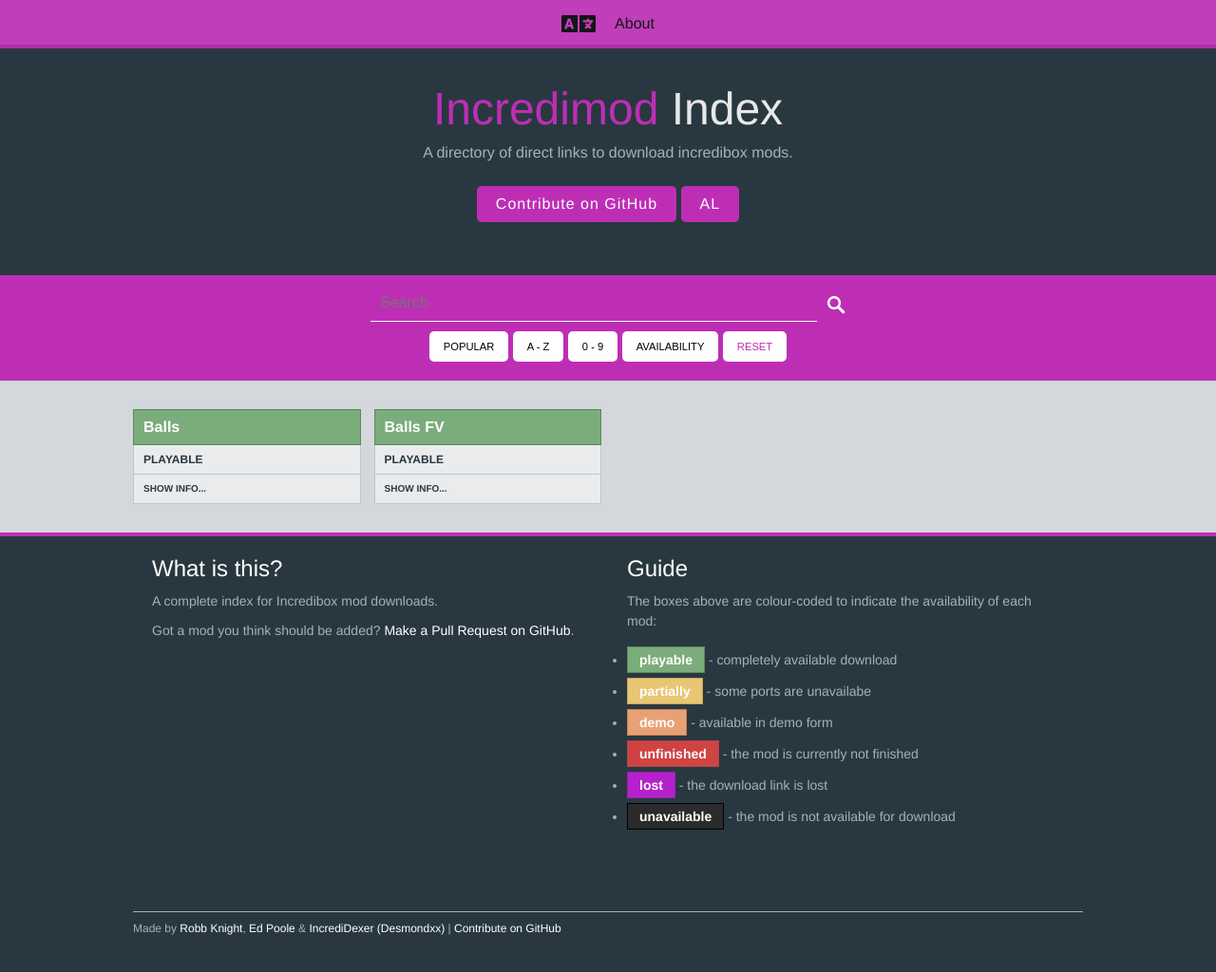
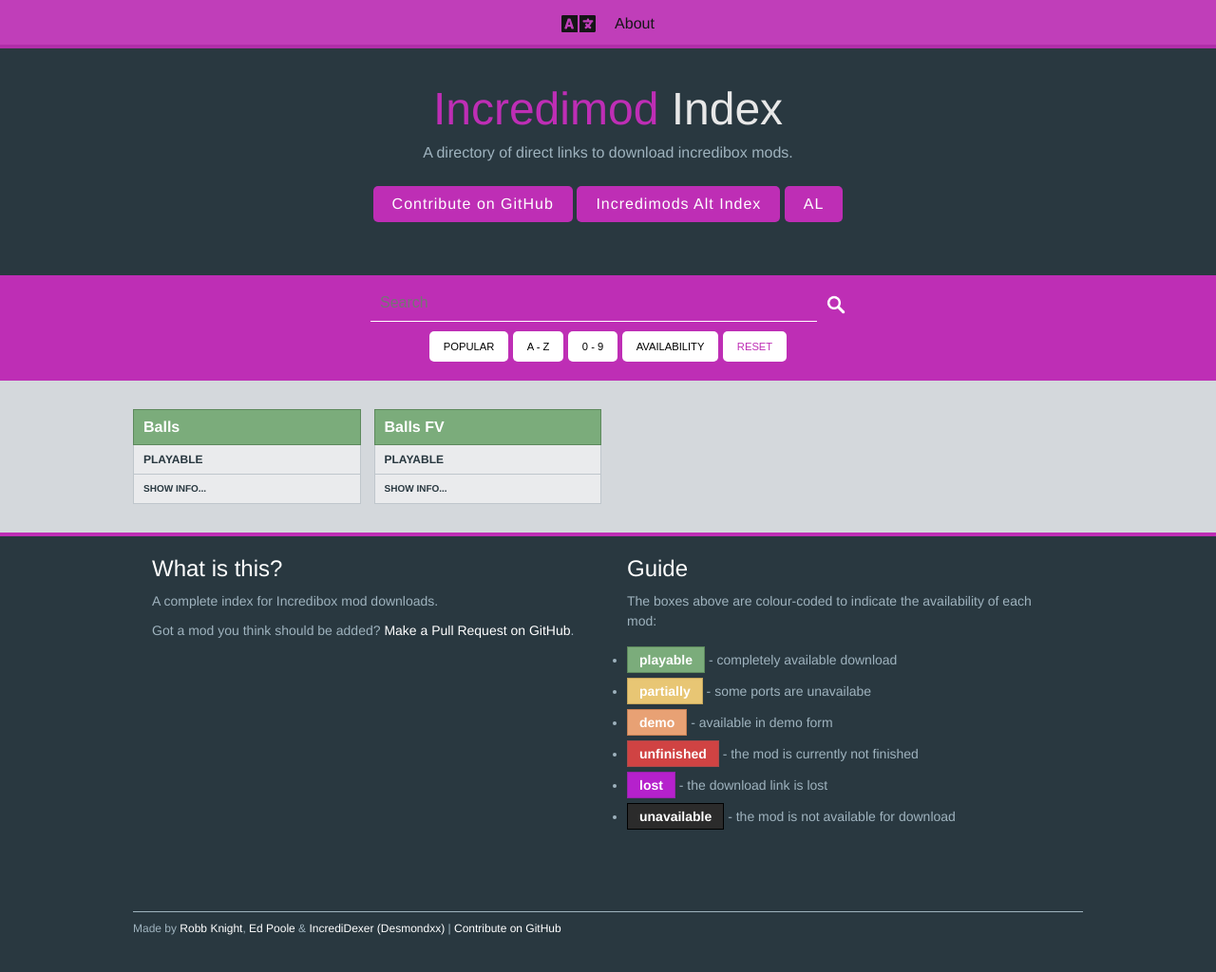
Before and after one commit to Incredimods/incredimods.github.io, a Jekyll site: the page built from _pages/index.html, in a window 1280 px wide and 1025 px high. Shown: the whole window at 95% size. Built offline with Jekyll 4.4.1, drawn with Linux system fonts in a browser that asks for light colours.

Commit message:
Update header.html

```diff
--- a/_includes/header.html
+++ b/_includes/header.html
@@ -53,6 +53,8 @@
     <p>
         <a class="button" href="https://github.com/Incredimods/incredimods.github.io">{{ site.data.trans[page.lang].contribute }}</a>
 
+        <a class="button" href="https://Incredimods-Alt.github.io/">{{ site.data.trans[page.lang].incredimodsalt }}</a>
+
         <a class="button jgmd" href=""> {{site.data.trans[page.lang].jgmd }}</a>
     </p>
 </header>
```
